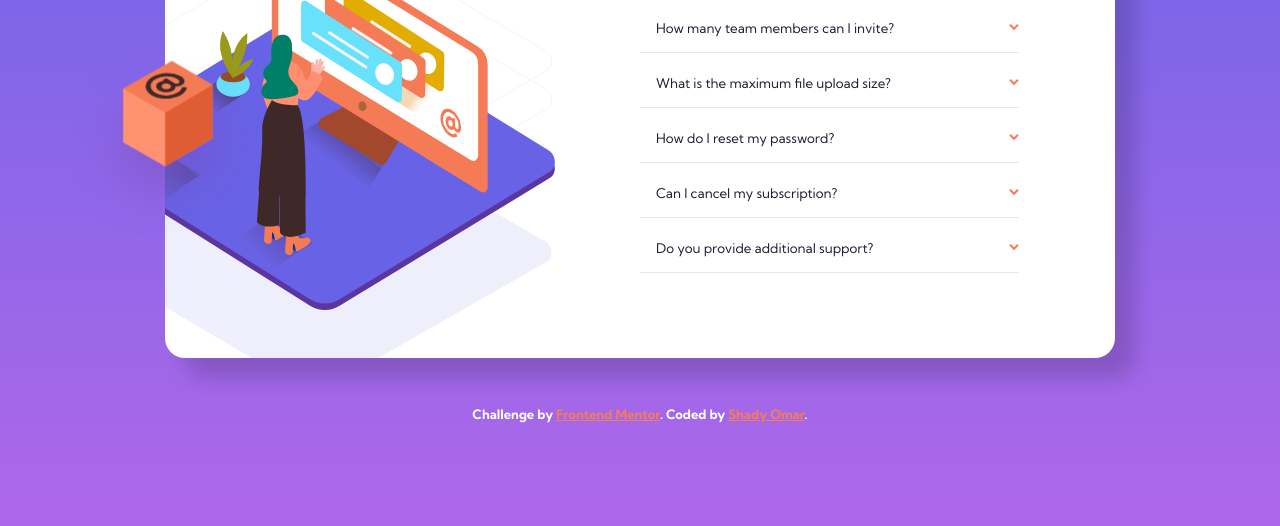
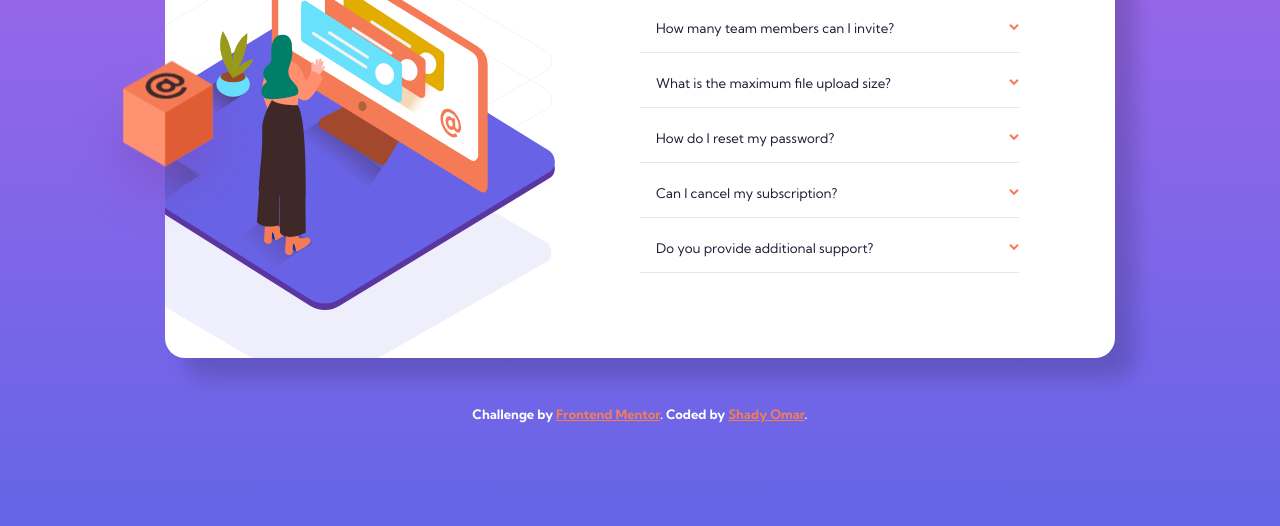
Before and after one commit to Shady-Omar/Frontend-Mentor-Challenge-15, a plain HTML site: page index.html in a window 1280 px wide. Shown: the part 274-800 px from the top of the page. Drawn offline with Linux system fonts and the light colour scheme.

Commit message:
CSS modified

```diff
--- a/main.css
+++ b/main.css
@@ -1,6 +1,6 @@
 body {
     font-family: 'Kumbh Sans', sans-serif;
-    background-image: linear-gradient(hsl(240, 73%, 65%), hsl(273, 75%, 66%));
+    background-image: linear-gradient(hsl(273, 75%, 66%), hsl(240, 73%, 65%));
     background-attachment:fixed;
     margin: 0px;
     width: 100%;
```
